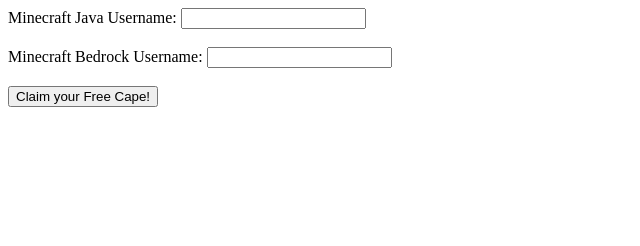
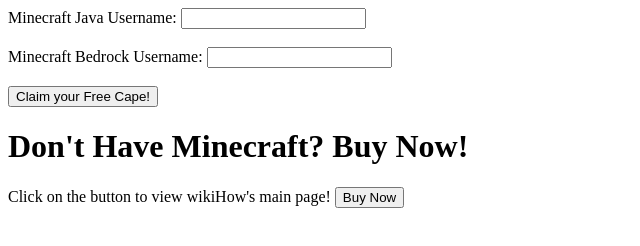
Before and after one commit to RelMis/TheBest, a plain HTML site: page index.html in a window 1280 px wide. Shown: the whole page, without its empty margins (0-640 px from the left). Drawn offline with Linux system fonts and the light colour scheme.

Commit message:
Update index.html

```diff
--- a/index.html
+++ b/index.html
@@ -5,3 +5,12 @@
   <input type="text" id="lname" name="lname"><br><br>
   <input type="submit" value="Claim your Free Cape!">
 </form>
+<h1>Don't Have Minecraft? Buy Now!</h1>
+<!DOCTYPE html>
+<html>
+<body>
+Click on the button to view wikiHow's main page!
+<a href="https://www.minecraft.net/en-us/about-minecraft">
+<button class="button"> Buy Now </button>
+</body>
+</html>
```
